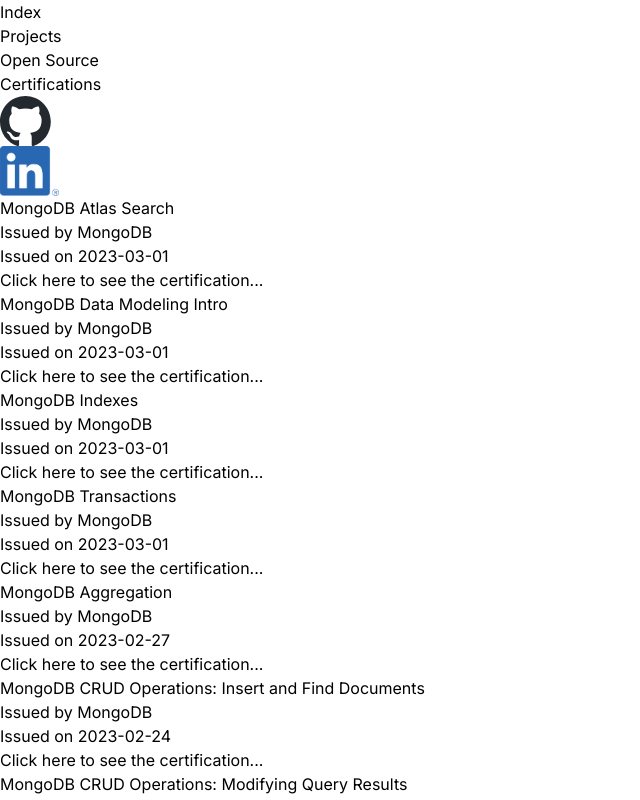
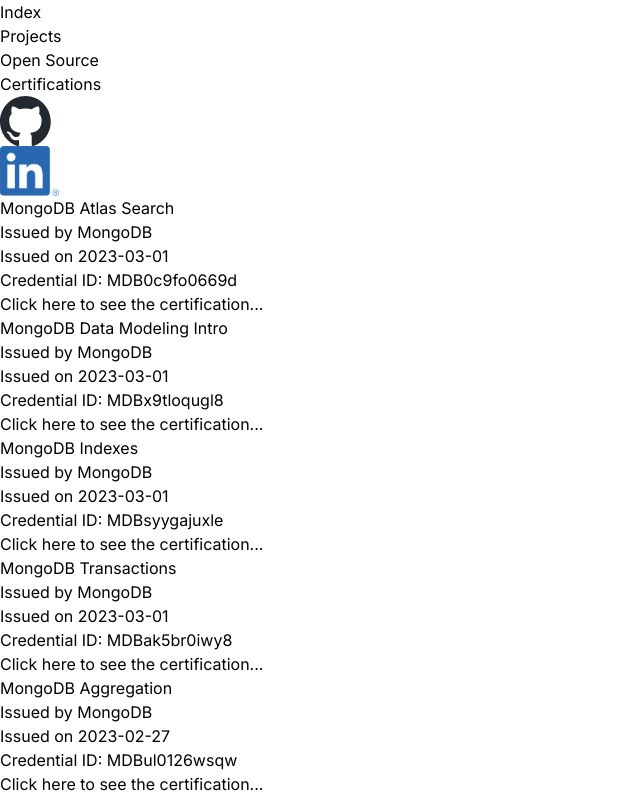
Before and after one commit to wulandari-tech/portfolio-site, a Next.js app: page /certifications in a window 1280 px wide. Shown: the top 800 px of the page, without its empty margins (0-640 px from the left). Built offline with nearby package versions, Linux system fonts and the light colour scheme.

Commit message:
Display credential IDs

```diff
--- a/components/Certification.tsx
+++ b/components/Certification.tsx
@@ -8,6 +8,7 @@ export default function Certification({ certification }: CertificationProps) {
             <p>{name}</p>
             <p>Issued by {issuer}</p>
             <p>Issued on {format(issueDate, 'yyyy-MM-dd')}</p>
+            <p>Credential ID: {credentialId}</p>
             <p>Click <a aria-label='Link to certification (opens in new tab)' href={credentialUrl} target='_blank'>here</a> to see the certification...</p>
         </>
     );
```
